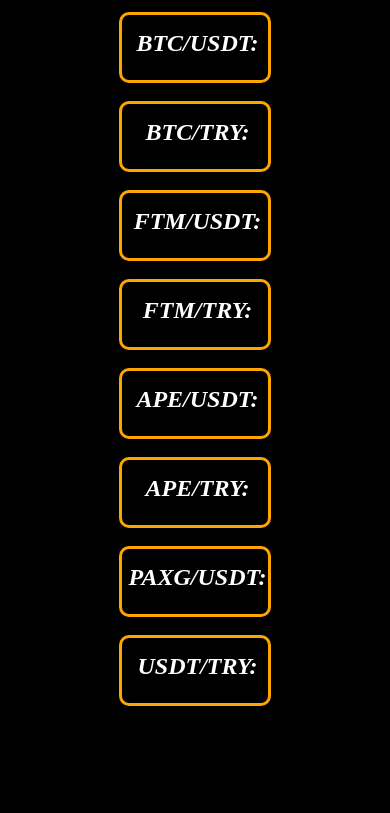
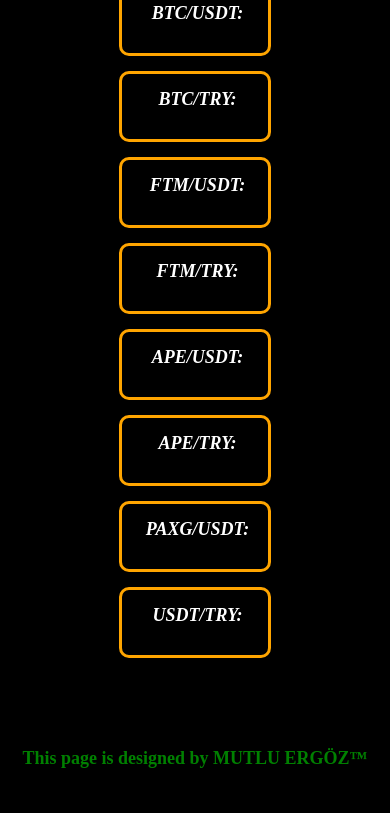
Before and after one commit to me26ce/me26ce.github.io, a plain HTML site: page index.html in a window 390 px wide. Shown: the part 149-962 px from the top of the page. After the commit the page ends 933 px from the top, so only its background shows below. Drawn offline with Linux system fonts and the light colour scheme; no server answers.

Commit message:
Update index.html
Add responsive

```diff
--- a/index.html
+++ b/index.html
@@ -129,6 +129,17 @@ p {
       background-color: orange;
       margin-top: 5px;
     }
+      @media only screen and (max-width: 768px) {
+    body {
+      font-size: 14px;
+    }
+  }
+
+  @media only screen and (max-width: 480px) {
+    body {
+      font-size: 12px;
+    }
+        }
   </style>
   <script>
     function toggleMenu() {
```
